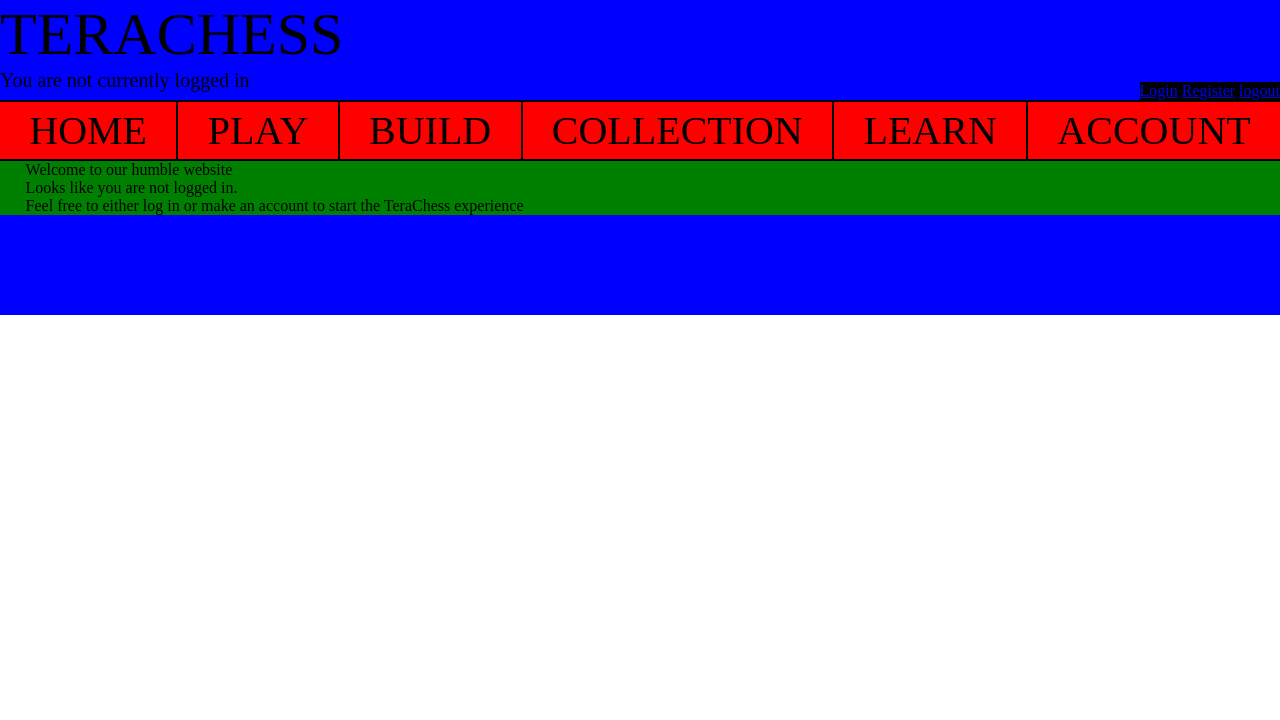
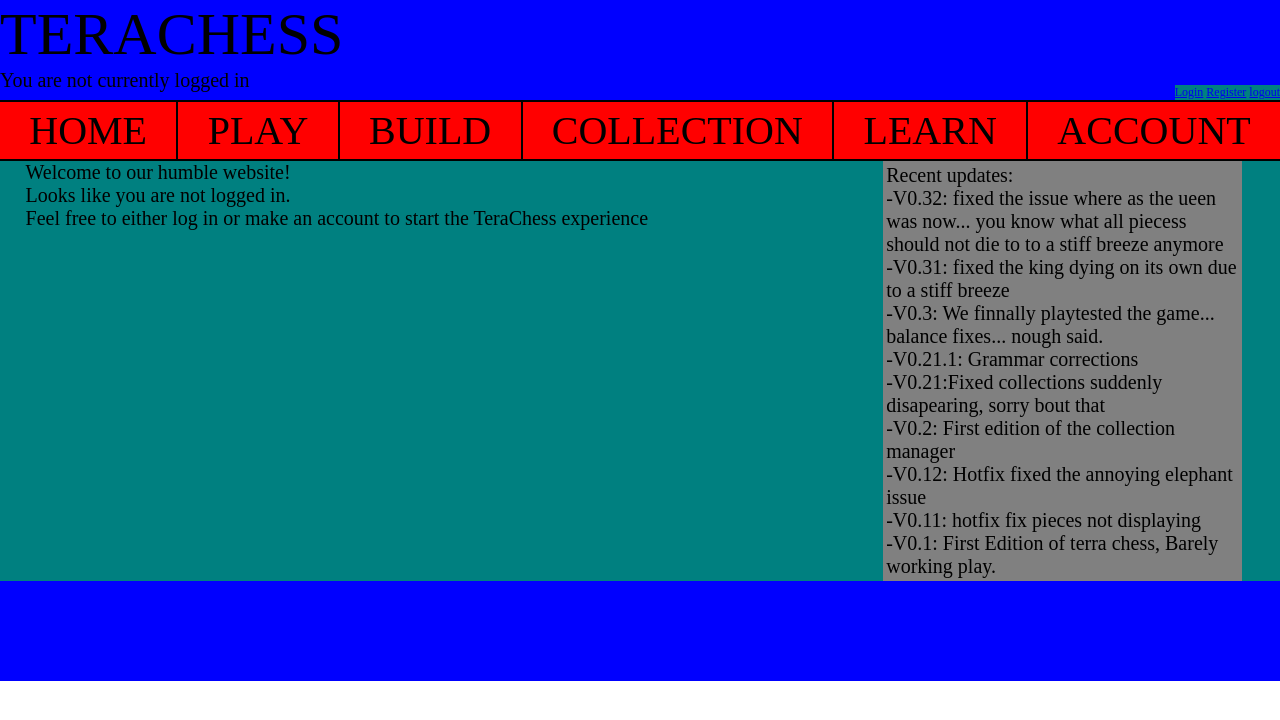
Before and after one commit to 307Project2018/The-Project, a Django app: page /TeraChess/index in a window 1280 px wide; the page is wider, and only the part inside the window is pictured. Shown: the top 720 px of that part. Run offline with Django 3.2, Linux system fonts and the light colour scheme.

Commit message:
homePage revamp

```diff
--- a/Comp307v3/TeraChess/static/TeraChess/home.css
+++ b/Comp307v3/TeraChess/static/TeraChess/home.css
@@ -1,17 +1,19 @@
-.mainContent{
+.contentGrid{
 	padding-right:0%;
 	display:grid;
 	position:relative;
-	grid-template-columns:70% 23%;
+	grid-template-columns:65% 28%;
 	grid-gap:2%
 }
 .mainText{
-	background-color:grey;
+    font-size:20px;
 	position:relative;
 }
 .sideBar{
-	background-color:pink;
+    font-size:20px;
+	background-color:grey;
 	position:relative;
+	padding:3px;
 }
 body{
     font-size:12px;
--- a/Comp307v3/TeraChess/static/TeraChess/templateStyle.css
+++ b/Comp307v3/TeraChess/static/TeraChess/templateStyle.css
@@ -37,7 +37,7 @@ body{
 	border-right:2px solid black;
 }
 .mainContent{
-	background-color:green;
+	background-color:teal;
 	position:relative;
 	width:100%;
 }
@@ -51,7 +51,12 @@ body{
 	position:absolute;
 	right:0px;
 	bottom:0px;
-	background-color:black;
+	background-color:teal;
+
+}
+
+.loginText{
+    font-color:black;
 }
 
 a.menulink:link{
--- a/Comp307v3/TeraChess/templates/TeraChess/html/index.html
+++ b/Comp307v3/TeraChess/templates/TeraChess/html/index.html
@@ -1,7 +1,10 @@
 {% extends 'TeraChess/html/template.html' %}
-
+{% load staticfiles %}
 {% block content %}
-    Welcome {{ request.user.username }} to our humble website<br>
+<link rel="stylesheet" type="text/css" href="{% static 'TeraChess/home.css' %}"/>
+<div class="contentGrid">
+    <div class="mainText">
+        Welcome {{ request.user.username }} to our humble website!<br>
         {% if request.user.is_authenticated %}
 
         {% if request.user.profile.pieceset_set %}
@@ -16,8 +19,25 @@
 
         {% if not request.user.is_authenticated %}
         Looks like you are not logged in. <br>
-        Feel free to either log in or make an account to start the TeraChess experience
+        Feel free to either log in or make an account to start the TeraChess experience<br>
         {% endif %}
 
 
+    </div>
+    <div class="sideBar">
+        Recent updates:<br>
+        -V0.32: fixed the issue where as the ueen was now... you know what all piecess should not die to to a stiff breeze anymore<br>
+        -V0.31: fixed the king dying on its own due to a stiff breeze<br>
+        -V0.3: We finnally playtested the game... balance fixes... nough said.<br>
+        -V0.21.1: Grammar corrections<br>
+        -V0.21:Fixed collections suddenly disapearing, sorry bout that<br>
+        -V0.2: First edition of the collection manager<br>
+        -V0.12: Hotfix fixed the annoying elephant issue<br>
+        -V0.11: hotfix fix pieces  not displaying<br>
+        -V0.1: First Edition of terra chess, Barely working play.<br>
+
+    </div>
+</div>
+</body>
 {% endblock %}
+</html>
--- a/Comp307v3/TeraChess/templates/TeraChess/html/template.html
+++ b/Comp307v3/TeraChess/templates/TeraChess/html/template.html
@@ -19,7 +19,7 @@
                 </div>
             </div>
 			<div class="loginDiv">
-                <span><a href="{% url 'login' %}">Login</a></span>
+                <span><a class ="logingText" href="{% url 'login' %}">Login</a></span>
 				<span><a href="{% url 'register' %}">Register</a></span>
                 <span><a href="{% url 'logout' %}">logout</a></span>
 			</div>
--- a/Frontend/html/gameUIv2.html
+++ b/Frontend/html/gameUIv2.html
@@ -1,6 +1,6 @@
 <html>
 	<head>
-	<link rel="stylesheet" type="text/css" href="../css/gameUI.css">
+	<link rel="stylesheet" type="text/css" href="../css/gameUIv2.css">
 	 <script src="../javascript/gameUI.js"></script>
 	</head>
 
```
Also changed, not shown: Frontend/css/gameUIv2.css (added, +55 -0 lines), Comp307v3/db.sqlite3, 1 other file. Lines whose indentation alone changed are shown as unchanged.
